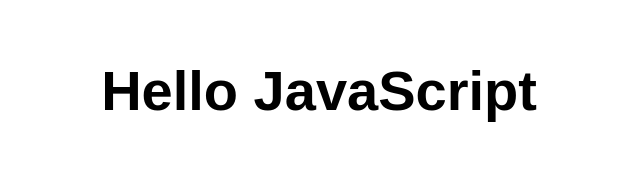
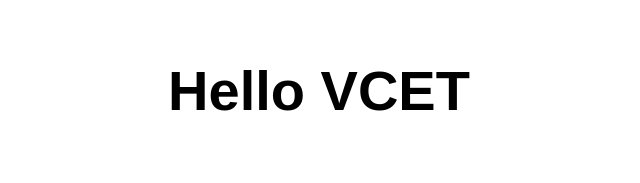
Before and after one commit to sivamohanbabu123/sampleapp, a website: page src/index.html in a window 1280 px wide. Shown: the whole page, without its empty margins (321-961 px from the left). Drawn offline with Linux system fonts and the light colour scheme.

Commit message:
index.html

```diff
--- a/src/index.html
+++ b/src/index.html
@@ -10,7 +10,7 @@
 
 <body>
   <main>
-    <h1>Hello JavaScript</h1>
+    <h1>Hello VCET</h1>
   </main>
 </body>
 
```
